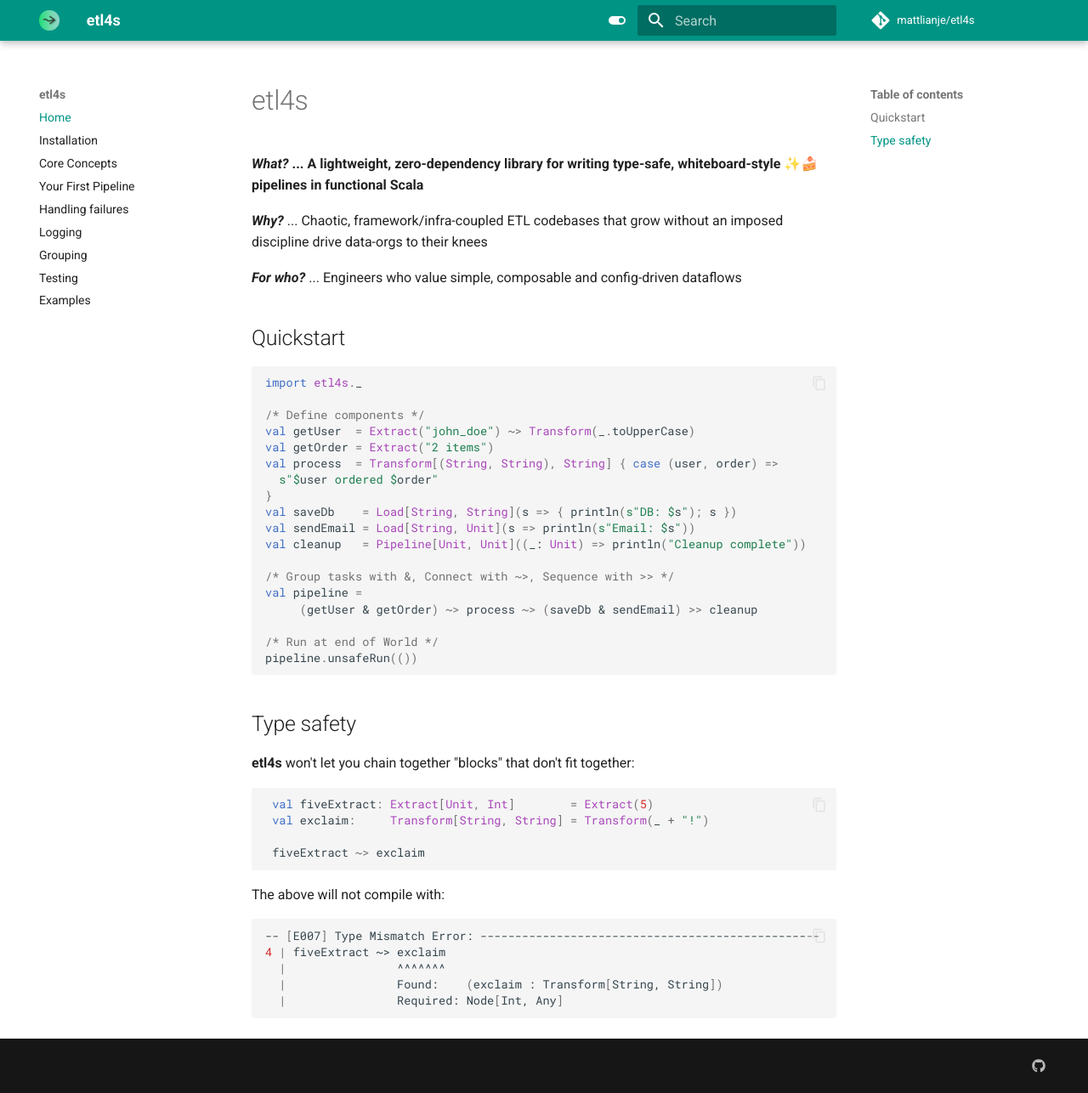
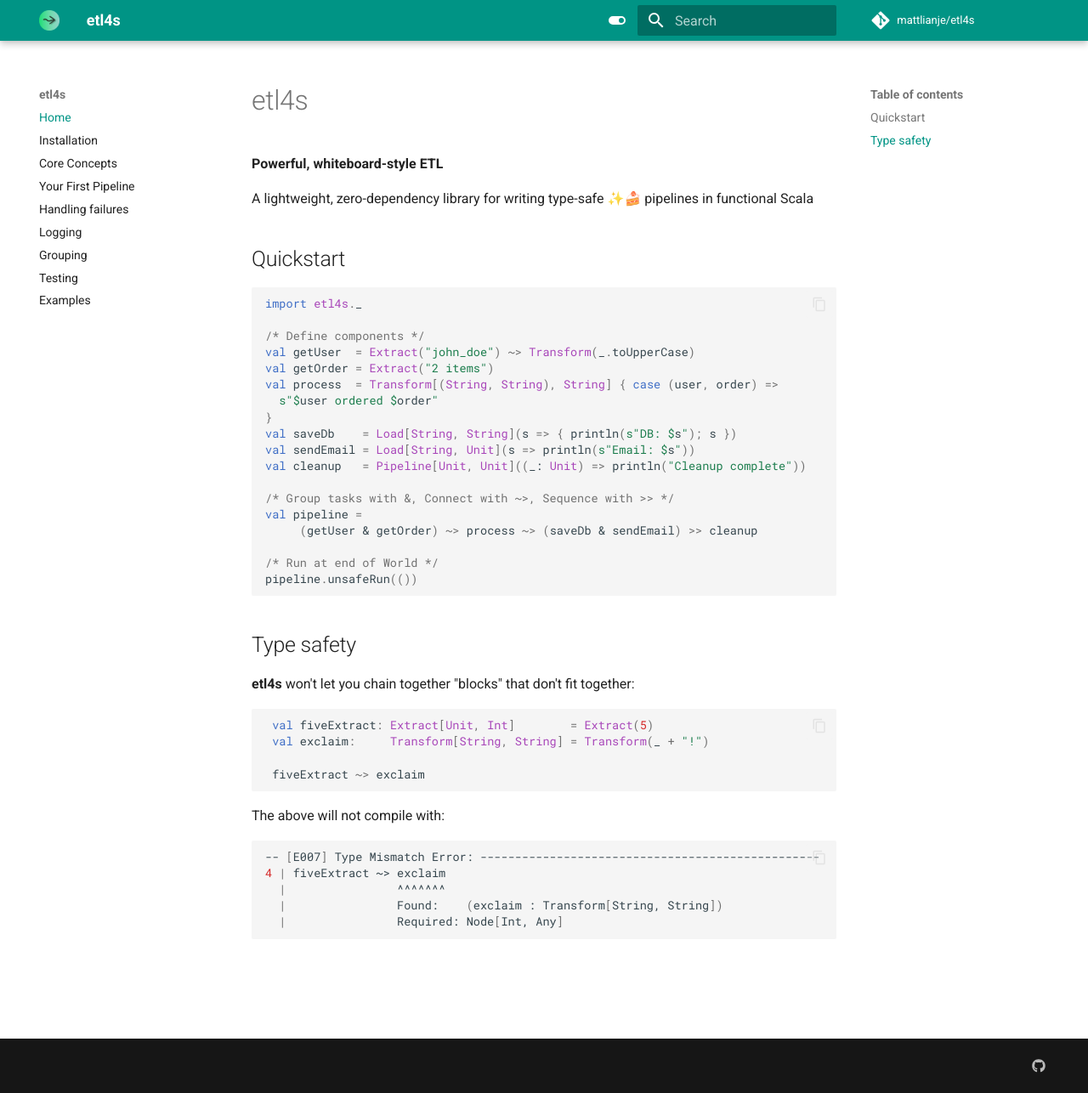
Before and after one commit to mattlianje/etl4s, an MkDocs documentation site: the page built from docs/index.md, in a window 1280 px wide and 1286 px high. Shown: the whole window at 85% size. Built offline with MkDocs 1.6.1 and Material for MkDocs 9.7.7, drawn with Linux system fonts in a browser that asks for light colours; comment, search, counter and statistics services are not loaded.

Commit message:
feat: update docs

````diff
--- a/docs/index.md
+++ b/docs/index.md
@@ -1,10 +1,8 @@
 # etl4s
 
-**_What?_ ... A lightweight, zero-dependency library for writing type-safe, whiteboard-style ✨🍰 pipelines in functional Scala**
+**Powerful, whiteboard-style ETL**
 
-_**Why?**_ ... Chaotic, framework/infra-coupled ETL codebases that grow without an imposed discipline drive data-orgs to their knees
-
-_**For who?**_ ... Engineers who value simple, composable and config-driven dataflows
+A lightweight, zero-dependency library for writing type-safe ✨🍰 pipelines in functional Scala
 
 ## Quickstart
 ```scala
````
